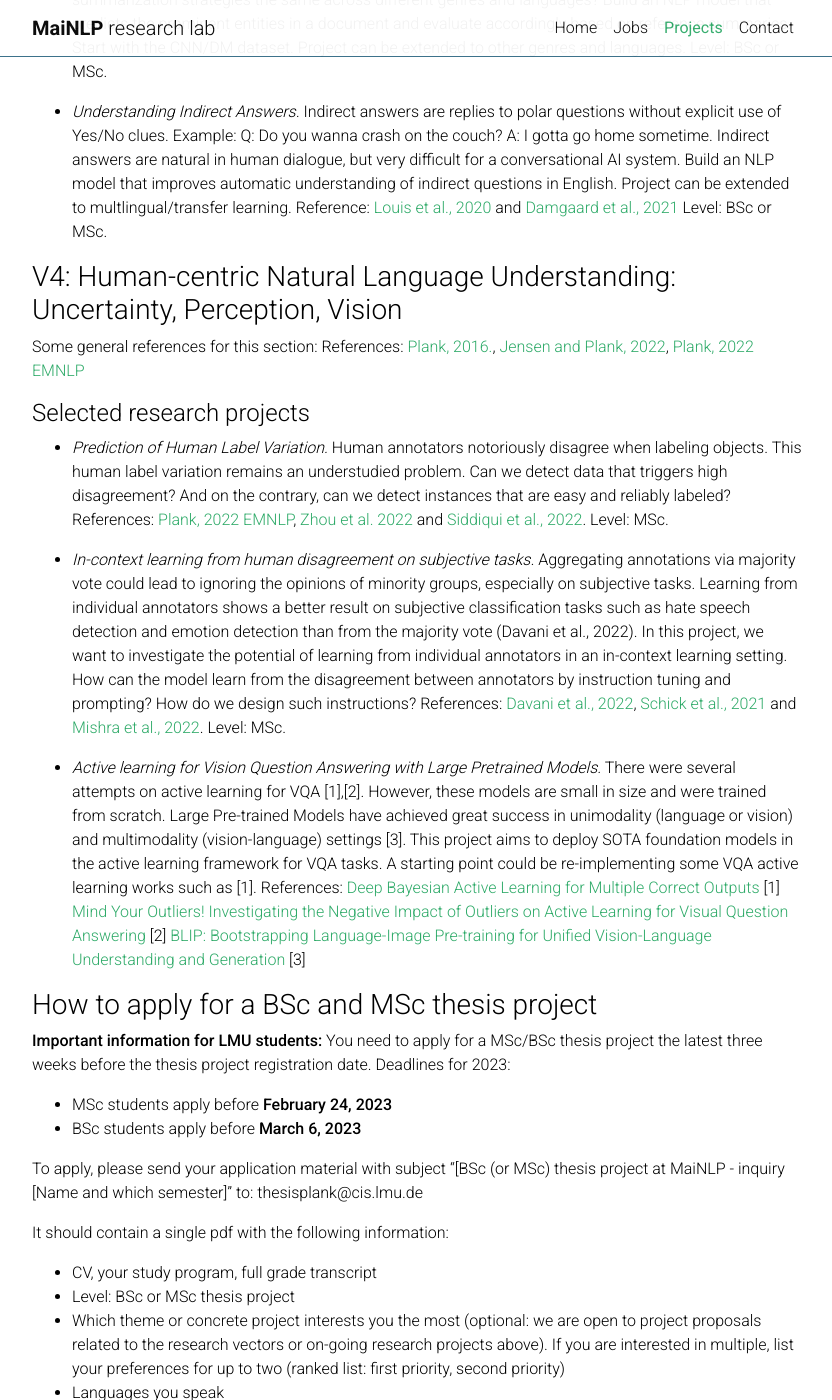
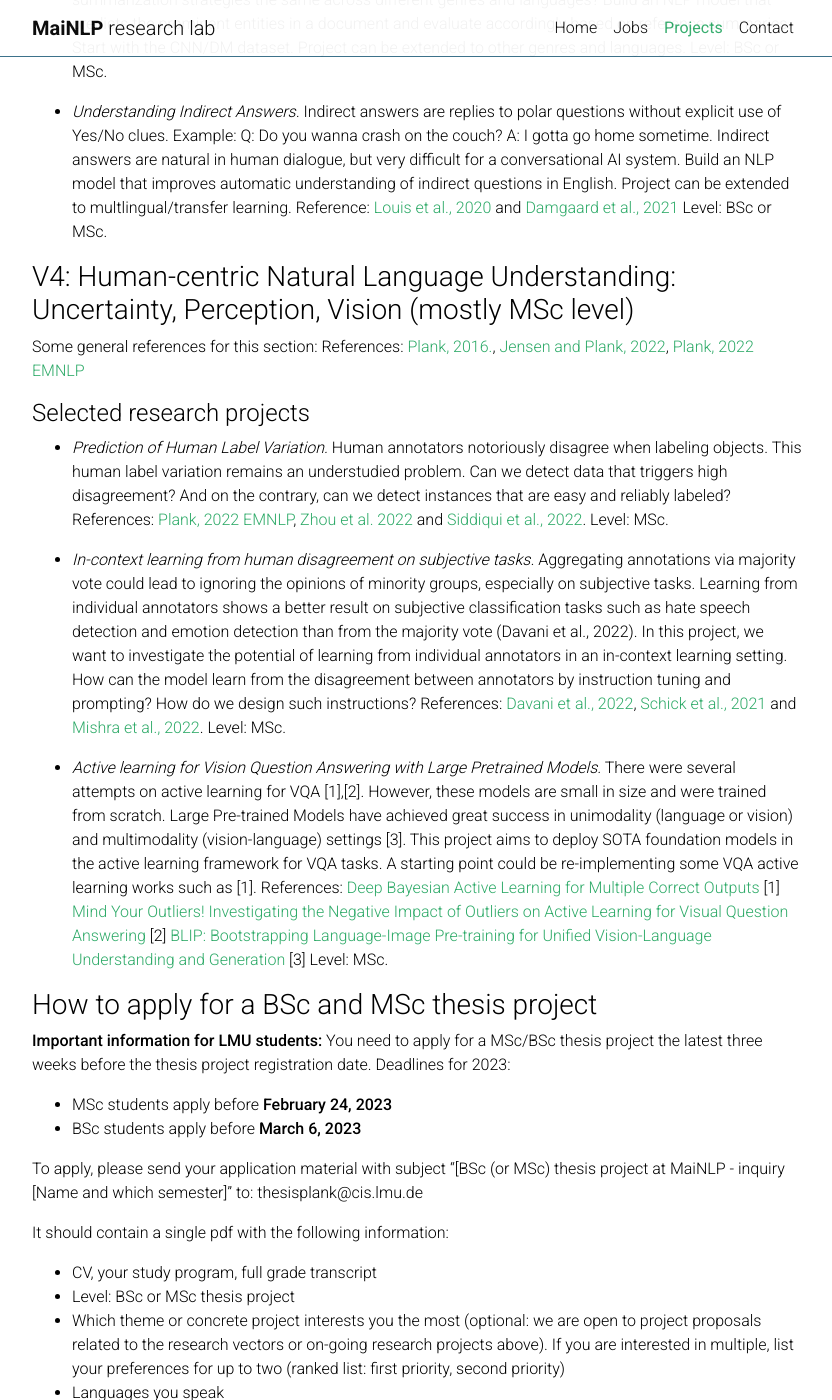
Before and after one commit to mainlp/mainlp.github.io, a Jekyll site: the page built from _pages/projects.md, in a window 1280 px wide and 1400 px high, scrolled down 6061 px. Shown: the whole window, without its empty margins (223-1055 px from the left). Built offline with Jekyll 4.4.1, drawn with Linux system fonts in a browser that asks for light colours; emoji names are drawn with the system emoji font; comment, search, counter and statistics services are not loaded; a style sheet for code colours, icons or effects is not loaded.

Commit message:
Update projects.md

```diff
--- a/_pages/projects.md
+++ b/_pages/projects.md
@@ -150,7 +150,7 @@ of Yes/No clues. Example: Q: Do you wanna crash on the couch? A: I gotta go home
 questions in English. Project can be extended to multlingual/transfer learning. Reference: [Louis et al., 2020](https://aclanthology.org/2020.emnlp-main.601/) and [Damgaard et al., 2021](https://aclanthology.org/2021.codi-main.1/)  Level: BSc or MSc.
 
 
-### V4: Human-centric Natural Language Understanding: Uncertainty, Perception, Vision
+### V4: Human-centric Natural Language Understanding: Uncertainty, Perception, Vision (mostly MSc level)
 
 Some general references for this section:
 References: [Plank, 2016.](https://arxiv.org/abs/1608.07836), [Jensen and Plank, 2022](https://aclanthology.org/2022.lrec-1.161/), [Plank, 2022 EMNLP](https://arxiv.org/abs/2211.02570)
@@ -169,7 +169,7 @@ There were several attempts on active learning for VQA [1],[2]. However, these m
 References:
 [Deep Bayesian Active Learning for Multiple Correct Outputs](https://arxiv.org/abs/1912.01119) [1]
 [Mind Your Outliers! Investigating the Negative Impact of Outliers on Active Learning for Visual Question Answering](https://aclanthology.org/2021.acl-long.564.pdf) [2]
-[BLIP: Bootstrapping Language-Image Pre-training for Unified Vision-Language Understanding and Generation](https://arxiv.org/abs/2201.12086) [3]
+[BLIP: Bootstrapping Language-Image Pre-training for Unified Vision-Language Understanding and Generation](https://arxiv.org/abs/2201.12086) [3] Level: MSc.
 
 
 
```
